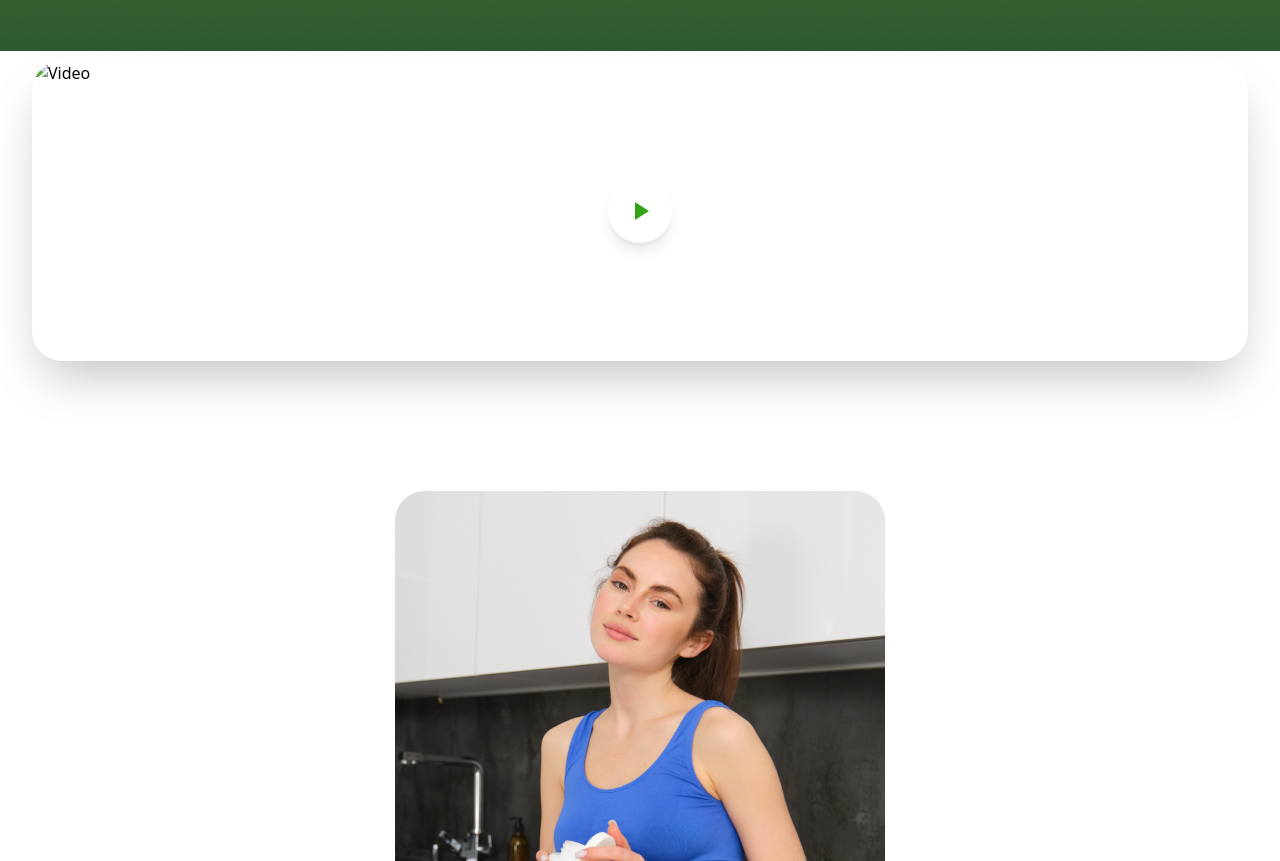
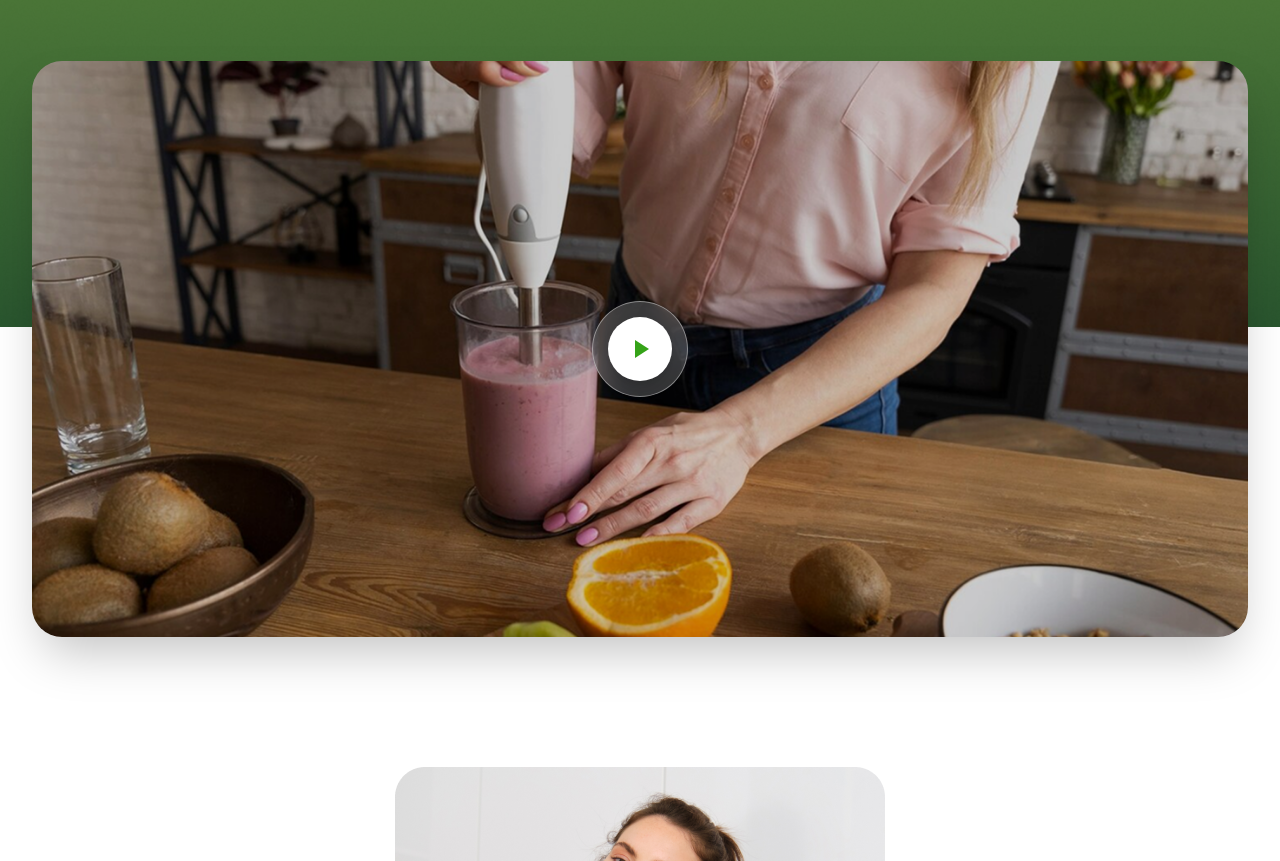
Before and after one commit to surojbag15/Taiyo-labo, a website: page index.html in a window 1280 px wide. Shown: the part 2424-3285 px from the top of the page. Drawn offline with nearby package versions, Linux system fonts and the light colour scheme; the site is published under a folder, as on GitHub Pages, so addresses that start at the root find nothing.

Commit message:
video-img fixed

```diff
--- a/index.html
+++ b/index.html
@@ -686,7 +686,7 @@
               class="relative rounded-[30px] overflow-hidden shadow-2xl group/video"
             >
               <img
-                src="/image/video-img.png"
+                src="./image/video-img.png"
                 alt="Video"
                 class="w-full h-auto object-cover min-h-[300px] transition-transform duration-700 group-hover/video:scale-105"
               />
```
